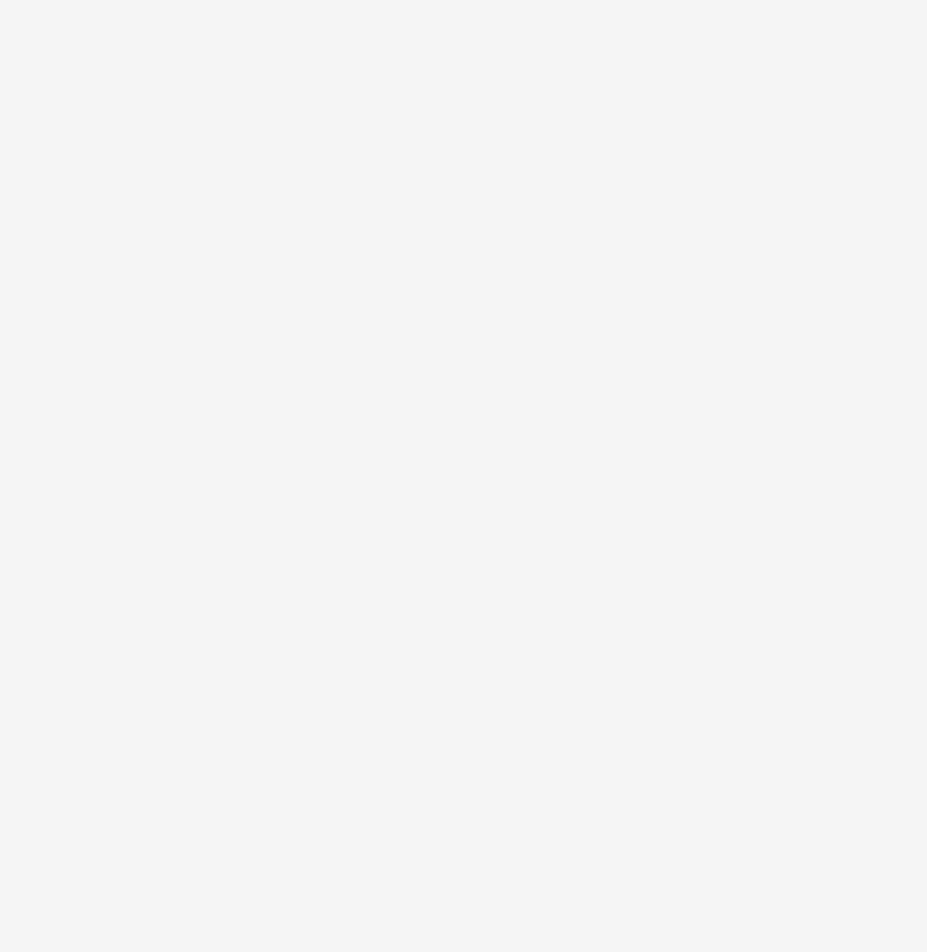
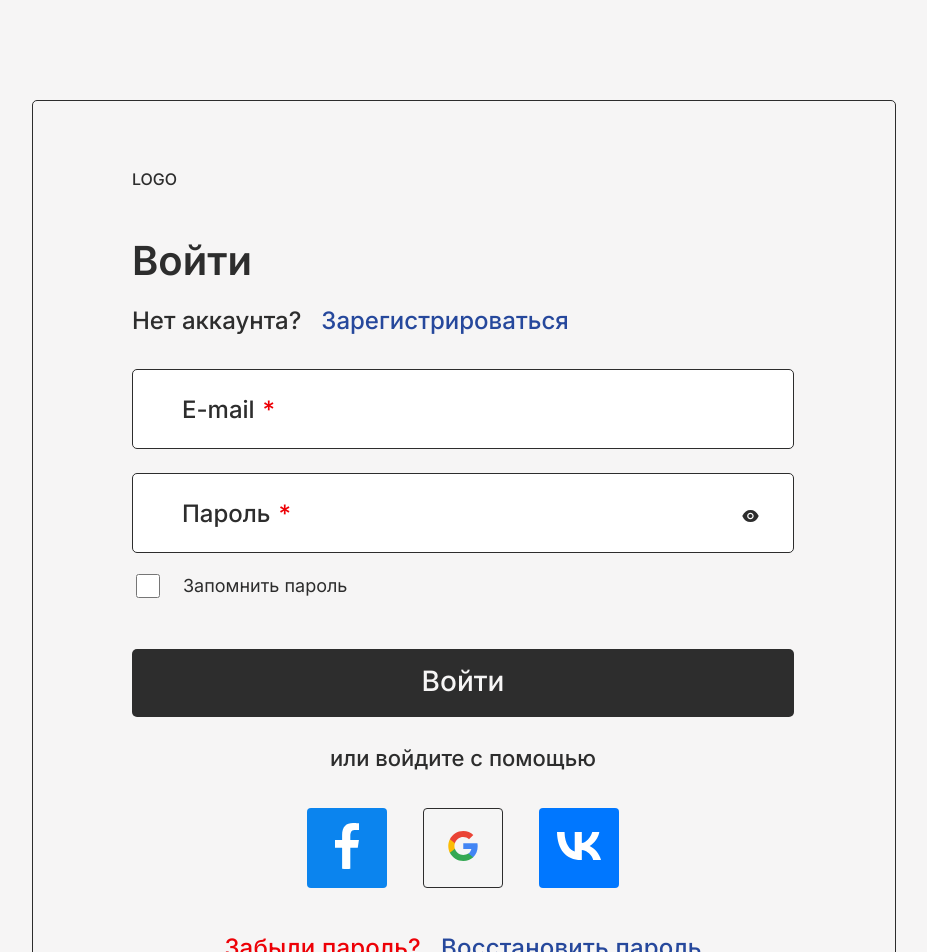
Before and after one commit to evgKireev/TWNSND, a React (Create React App) app: page /signin in a window 1280 px wide. Before the commit this address had no page. Shown: the top 952 px of the page, without its empty margins (176-1103 px from the left). Before the commit the page ends 800 px from the top, so only its background shows below. Built offline with nearby package versions, Linux system fonts and the light colour scheme; what apisauce would draw is missing.

Commit message:
move sign in

```diff
--- a/src/App.tsx
+++ b/src/App.tsx
@@ -4,32 +4,19 @@ import CheckMail from './pages/CheckMail'
 import Home from './pages/Home'
 import SignUp from './pages/SignUp'
 import SignUpHome from './pages/SignUpHome'
+import SignIn from './pages/SingIn'
 import './scss/app.scss'
 
 const App = () => {
   return (
     <>
       <Routes>
-        <Route
-          path="/"
-          element={<Home />}
-        ></Route>
-        <Route
-          path="/signup/mail"
-          element={<SignUp />}
-        />
-        <Route
-          path="signup"
-          element={<SignUpHome />}
-        />
-        <Route
-          path="signup/mail/check"
-          element={<CheckMail />}
-        />
-        <Route
-          path="signin/recovery/passord"
-          element={<RecoveryPassword />}
-        />
+        <Route path="/" element={<Home />}></Route>
+        <Route path="/signup/mail" element={<SignUp />} />
+        <Route path="signup" element={<SignUpHome />} />
+        <Route path="signin" element={<SignIn />} />
+        <Route path="signup/mail/check" element={<CheckMail />} />
+        <Route path="signin/recovery/passord" element={<RecoveryPassword />} />
       </Routes>
     </>
   )
--- a/src/components/UI/Button/Button.module.scss
+++ b/src/components/UI/Button/Button.module.scss
@@ -95,5 +95,10 @@
 }
 
 @media (max-width: 510px) {
+}
 
+@media (max-width: 320px) {
+  .secondary {
+    padding-inline: 15px;
+  }
 }
--- a/src/components/UI/ButtonIcon/ButtonIcon.module.scss
+++ b/src/components/UI/ButtonIcon/ButtonIcon.module.scss
@@ -54,3 +54,10 @@
     }
   }
 }
+
+@media (max-width: 320px) {
+  .button {
+    width: 56px;
+    height: 56px;
+  }
+}
--- /dev/null
+++ b/src/hooks/useWindowsSize.ts
@@ -0,0 +1,31 @@
+import { useState, useEffect } from 'react'
+
+interface Size {
+  width: number | undefined
+  height: number | undefined
+}
+
+const useWindowSize = (): Size => {
+  const [windowSize, setWindowSize] = useState<Size>({
+    width: undefined,
+    height: undefined,
+  })
+
+  useEffect(() => {
+    function handleResize() {
+      setWindowSize({
+        width: window.innerWidth,
+        height: window.innerHeight,
+      })
+    }
+
+    window.addEventListener('resize', handleResize)
+
+    handleResize()
+
+    return () => window.removeEventListener('resize', handleResize)
+  }, [])
+  return windowSize
+}
+
+export { useWindowSize }
--- a/src/layout/FormContainer/index.tsx
+++ b/src/layout/FormContainer/index.tsx
@@ -25,15 +25,11 @@ const FormContainer: React.FC<FormContainerType> = ({
     <div className={styles.inner}>
       <div className={styles.logo}>{logo}</div>
       <h1 className={styles.title}>{title}</h1>
-      <div
-        className={styles.innerLink}
-        onClick={() => navigate(link)}
-      >
-        {textLink === 'Войти' ? <p className={styles.text}>{text}</p> : null}
-        <a
-          className={styles.link}
-          href={link}
-        >
+      <div className={styles.innerLink} onClick={() => navigate(link)}>
+        {textLink === 'Войти' || 'Зарегистрироваться' ? (
+          <p className={styles.text}>{text}</p>
+        ) : null}
+        <a className={styles.link} href={link}>
           {textLink}
         </a>
       </div>
--- /dev/null
+++ b/src/pages/SingIn/SignIn.module.scss
@@ -0,0 +1,112 @@
+@import '../../scss/vars';
+
+.innerContent {
+  display: flex;
+  flex-direction: column;
+}
+
+.innerInput {
+  display: flex;
+  flex-direction: column;
+  gap: 24px;
+}
+
+.errorMessage {
+  margin-top: 8px;
+  font-weight: 400;
+  font-size: 16px;
+  line-height: 130%;
+  color: $error;
+}
+
+.checkbox {
+  input {
+    width: 24px;
+    height: 24px;
+  }
+  display: flex;
+  align-items: center;
+  gap: 20px;
+  margin-block: 18px 48px;
+  span {
+    font-weight: 400;
+    font-size: 18px;
+    line-height: 130%;
+  }
+}
+
+.text {
+  text-align: center;
+  margin-top: 28px;
+  margin-bottom: 36px;
+  font-weight: 500;
+  font-size: 22px;
+  line-height: 27px;
+}
+
+.iconsContainer {
+  display: flex;
+  justify-content: center;
+  gap: 36px;
+  margin-bottom: 48px;
+}
+
+.innerLink {
+  display: flex;
+  justify-content: center;
+  gap: 20px;
+}
+
+.textLink {
+  text-align: center;
+  font-weight: 500;
+  font-size: 24px;
+  line-height: 24px;
+  letter-spacing: 0.2px;
+  color: $error;
+}
+
+.link {
+  text-align: center;
+  font-weight: 500;
+  font-size: 24px;
+  line-height: 24px;
+  letter-spacing: 0.2px;
+  color: $button_1;
+  cursor: pointer;
+}
+
+@media (max-width: 320px) {
+  .innerInput {
+    gap: 12px;
+  }
+
+  .checkbox {
+    gap: 12px;
+    margin-block: 10px 20px;
+    span {
+      font-size: 16px;
+    }
+  }
+
+  .text {
+    margin-bottom: 24px;
+    font-size: 16px;
+    line-height: 24px;
+    letter-spacing: 0.2px;
+  }
+
+  .iconsContainer {
+    gap: 32px;
+    margin-bottom: 22px;
+  }
+
+  .innerLink {
+    gap: 8px;
+  }
+
+  .textLink,
+  .link {
+    font-size: 14px;
+  }
+}
--- /dev/null
+++ b/src/pages/SingIn/index.tsx
@@ -0,0 +1,198 @@
+import { useEffect, useState } from 'react'
+import { useNavigate } from 'react-router-dom'
+import Facebook from '../../assets/SocialMediaIcons/Facebook'
+import { GoogleIcon } from '../../assets/SocialMediaIcons/GoogleIcon'
+import Vk from '../../assets/SocialMediaIcons/Vk'
+import Button, { ButtonTypes } from '../../components/UI/Button'
+import ButtonIcon, { ButtonTypesIcon } from '../../components/UI/ButtonIcon'
+import Input, { InputTypeEnum } from '../../components/UI/Input'
+import { useWindowSize } from '../../hooks/useWindowsSize'
+import FormContainer from '../../layout/FormContainer/index'
+import styles from './SignIn.module.scss'
+
+const SignIn = () => {
+  const { width = 0 } = useWindowSize()
+  const navigate = useNavigate()
+  const [email, setEmail] = useState('')
+  const [password, setPassword] = useState('')
+  const [okPassword, setOkPassword] = useState<boolean | undefined>(undefined)
+  const [okMail, setOkMail] = useState<boolean | undefined>(undefined)
+  const [emailError, setEmailError] = useState('')
+  const [passwordError, setPasswordError] = useState('')
+  const [emailDirty, setEmailDirty] = useState(false)
+  const [passwordDirty, setPasswordDirty] = useState(false)
+  const [validForm, setValidForm] = useState(false)
+
+  useEffect(() => {
+    if (emailError || passwordError) {
+      setValidForm(false)
+    } else {
+      setValidForm(true)
+    }
+  }, [emailError, passwordError])
+
+  const blurHandler = (e: React.FocusEvent<HTMLInputElement>) => {
+    switch (e.target.name) {
+      case 'Пароль':
+        setPasswordDirty(true)
+        break
+
+      case 'E-mail':
+        setEmailDirty(true)
+        break
+    }
+  }
+
+  const emailHandler = (e: React.ChangeEvent<HTMLInputElement>) => {
+    setEmail(e.target.value)
+    const re =
+      /^(([^<>()[\]\\.,;:\s@"]+(\.[^<>()[\]\\.,;:\s@"]+)*)|(".+"))@((\[[0-9]{1,3}\.[0-9]{1,3}\.[0-9]{1,3}\.[0-9]{1,3}\])|(([a-zA-Z\-0-9]+\.)+[a-zA-Z]{2,}))$/
+    if (!re.test(String(e.target.value).toLowerCase())) {
+      setEmailError(
+        '*Электронная почта должна быть в допустимом формате электронной почты (например, username@coolexample.com). Пожалуйста, попробуйте еще раз.'
+      )
+      setOkMail(false)
+    } else {
+      setEmailError('')
+      setOkMail(true)
+    }
+  }
+
+  const passworwHandler = (e: React.ChangeEvent<HTMLInputElement>) => {
+    setPassword(e.target.value)
+
+    if (!e.target.value) {
+      setPasswordError('*Пароль не может быть пустым')
+      setOkPassword(false)
+    } else {
+      setPasswordError('')
+      setOkPassword(true)
+    }
+  }
+
+  const onSubmit = () => {
+    if (email && password) {
+      // TODO: отправляем данные
+    } else {
+      if (!email && !password) {
+        setPasswordError('*Пароль не может быть пустым')
+        setEmailError('*Введите электронную почту')
+        setOkPassword(false)
+        setOkMail(false)
+        setPasswordDirty(true)
+        setEmailDirty(true)
+      }
+      if (!email) {
+        setEmailError('*Введите электронную почту')
+        setOkMail(false)
+        setEmailDirty(true)
+      }
+      if (!password) {
+        setPasswordError('*Пароль не может быть пустым')
+        setOkPassword(false)
+        setPasswordDirty(true)
+      }
+    }
+  }
+
+  return (
+    <FormContainer
+      logo={'LOGO'}
+      title={'Войти'}
+      link={'/signup/mail'}
+      textLink={'Зарегистрироваться'}
+      text={'Нет аккаунта?'}
+    >
+      <div className={styles.innerContainer}>
+        <div className={styles.innerInput}>
+          <div className={styles.label}>
+            <Input
+              onBlur={blurHandler}
+              type="text"
+              labelText={'E-mail'}
+              name={'E-mail'}
+              disabled={false}
+              typeInput={InputTypeEnum.Email}
+              value={email}
+              onChange={(e) => emailHandler(e)}
+              error={Boolean(emailDirty && emailError)}
+              okValidat={okMail}
+            />
+            {emailDirty && emailError && (
+              <div className={styles.errorMessage}>{emailError}</div>
+            )}
+          </div>
+          <div className={styles.label}>
+            <Input
+              onBlur={blurHandler}
+              type="password"
+              labelText={'Пароль'}
+              name={'Пароль'}
+              disabled={false}
+              typeInput={InputTypeEnum.Password}
+              value={password}
+              onChange={(e) => passworwHandler(e)}
+              error={Boolean(passwordDirty && passwordError)}
+              okValidat={okPassword}
+            />
+            {passwordDirty && passwordError && (
+              <div className={styles.errorMessage}>{passwordError}</div>
+            )}
+          </div>
+        </div>
+
+        <div className={styles.checkbox}>
+          <input type="checkbox" />
+          <span>Запомнить пароль</span>
+        </div>
+
+        <Button
+          disabled={!validForm}
+          title={' Войти'}
+          type={ButtonTypes.Secondary}
+          onClick={onSubmit}
+        />
+
+        <p className={styles.text}>
+          {width > 320 ? 'или войдите с помощью' : 'Или'}
+        </p>
+
+        <div className={styles.iconsContainer}>
+          <ButtonIcon
+            type={ButtonTypesIcon.FB}
+            onClick={() => {}}
+            disabled={false}
+            icon={<Facebook />}
+          />
+
+          <ButtonIcon
+            type={ButtonTypesIcon.G}
+            onClick={() => {}}
+            disabled={false}
+            icon={<GoogleIcon />}
+          />
+
+          <ButtonIcon
+            type={ButtonTypesIcon.VK}
+            onClick={() => {}}
+            disabled={false}
+            icon={<Vk />}
+          />
+        </div>
+
+        <div className={styles.innerLink}>
+          <p className={styles.textLink}>Забыли пароль?</p>
+          <div
+            className={styles.link}
+            onClick={() => navigate('recovery/passord')}
+          >
+            Восстановить пароль
+          </div>
+        </div>
+      </div>
+    </FormContainer>
+    // TODO: на кнопки навесить редерект на регистрацию через соцсети и ссылку на восстановление пароля
+  )
+}
+
+export default SignIn
```
Also changed, not shown: 1 other file (tests, documents, lock files or other folders).
